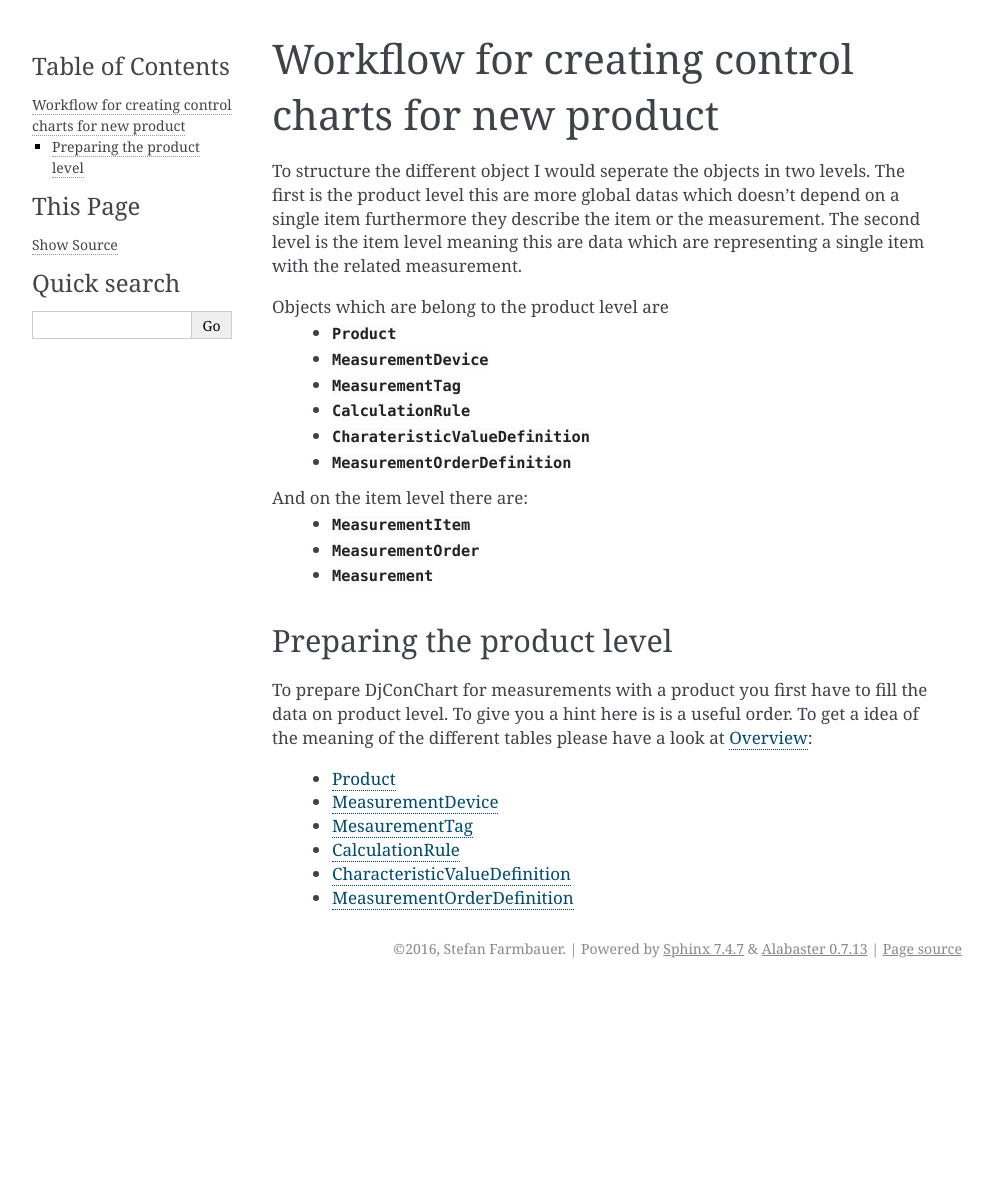
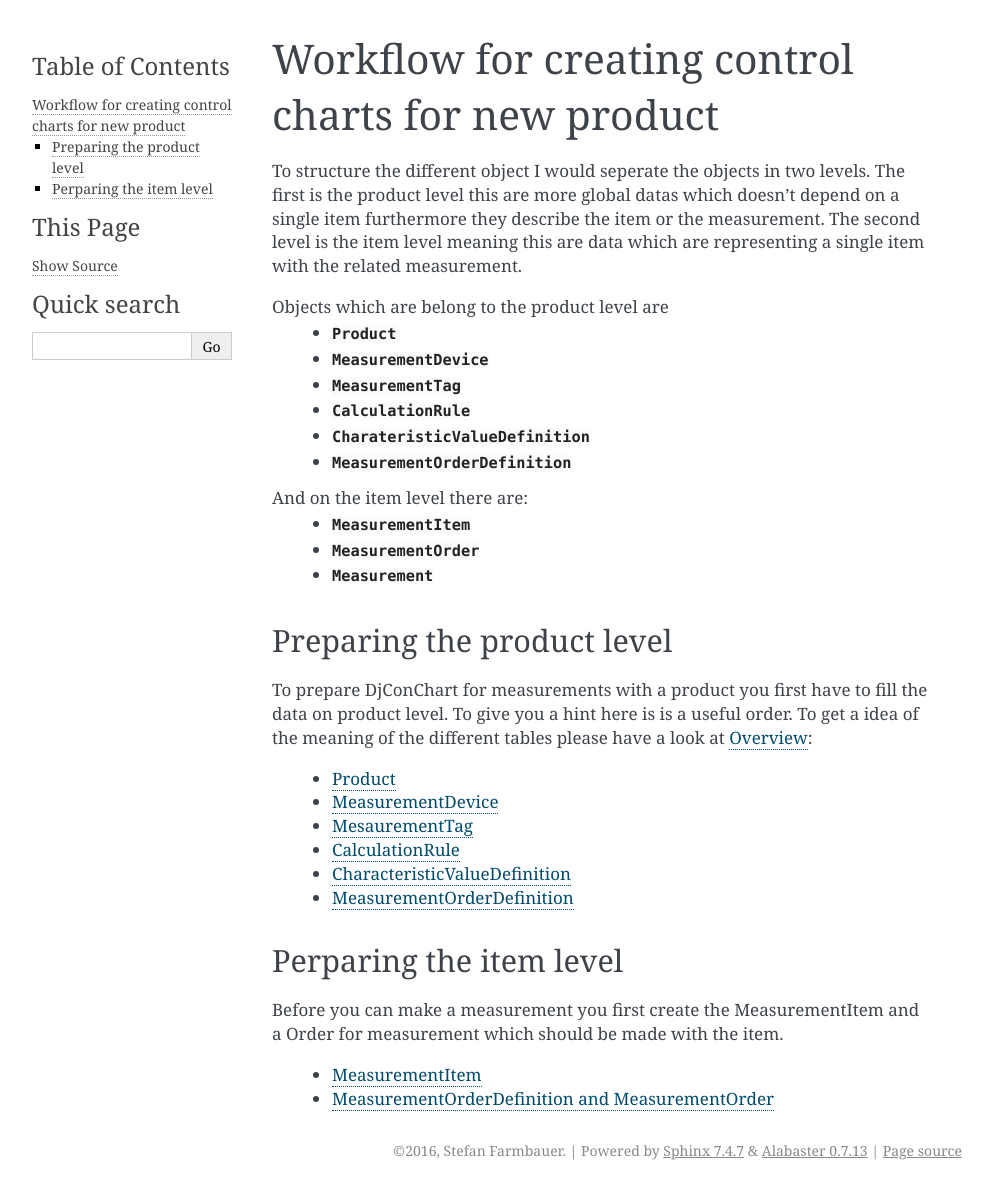
Before and after one commit to RedBeardCode/DjConChart, a Sphinx documentation site: the page built from doc/source/workflow.rst, in a window 1280 px wide. Shown: the whole page, without its empty margins (148-1141 px from the left). Built offline with Sphinx 7.4.7, drawn with Linux system fonts in a browser that asks for light colours; before the commit the page ends 988 px from its top, so only the background shows below that.

```diff
--- a/doc/source/workflow.rst
+++ b/doc/source/workflow.rst
@@ -36,3 +36,12 @@
  - :ref:`CalculationRule <CalculationRule>`
  - :ref:`CharacteristicValueDefinition <CharacteristicValue>`
  - :ref:`MeasurementOrderDefinition <MeasurementOrder>`
+
+
+Perparing the item level
+^^^^^^^^^^^^^^^^^^^^^^^^
+Before you can make a measurement you first create the MeasurementItem and a
+Order for measurement which should be made with the item.
+
+ - :ref:`MeasurementItem <ProductItem>`
+ - :ref:`MeasurementOrder`
```
Also changed, not shown: doc/source/requirements.txt (added, +11 -0 lines).
